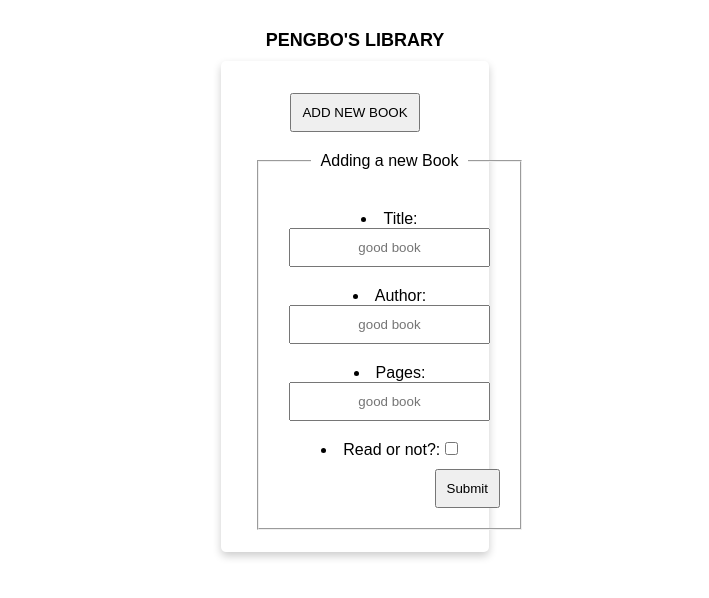
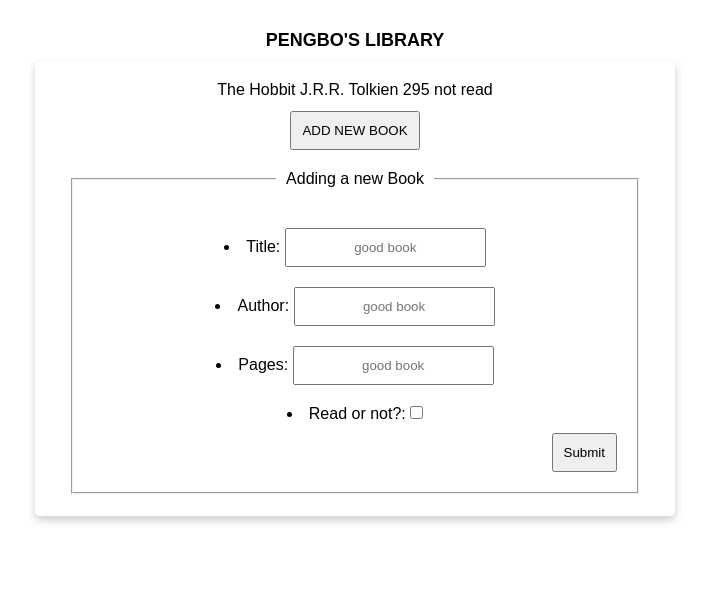
Before and after one commit to mapengbo0314/book-library, a plain HTML site: page index.html in a window 1280 px wide. Shown: the whole page, without its empty margins (285-994 px from the left). Drawn offline with Linux system fonts and the light colour scheme.

Commit message:
added the print function for init book

```diff
--- a/index.css
+++ b/index.css
@@ -13,7 +13,7 @@ h1 {
 .card {
   box-shadow: 0 4px 8px 0 rgba(0, 0, 0, 0.2);
   transition: 0.3s;
-  width: 20%;
+  width: 50%;
   border-radius: 5px;
 }
 
--- a/index.html
+++ b/index.html
@@ -3,10 +3,9 @@
 <html>
   <body>
     <h1>Pengbo's Library</h1>
-    <script src="script.js"></script>
     <link href="index.css" rel="stylesheet" type="text/css" />
     <div class="card">
-      <div class="booklist"></div>
+      <div id="booklist"></div>
       <div class="container">
         <button id="newBookFormButton">ADD NEW BOOK</button>
         <form id="newBookForm" class="box">
@@ -31,6 +30,6 @@
         </form>
       </div>
     </div>
+    <script src="script.js"></script>
   </body>
-  <script src="script.js"></script>
 </html>
--- a/script.js
+++ b/script.js
@@ -13,8 +13,9 @@ function addBookToLibrary(book) {
   myLibrary.push(book);
 }
 
-const theHobbit = new Books("The Hobbit ", "J.R.R. Tolkien", 295, false);
-
+const theHobbit = new Books("The Hobbit ", "J.R.R. Tolkien ", 295, false);
+const wrap = document.querySelector("#newBookForm li .text");
+console.log(wrap);
 addBookToLibrary(theHobbit);
 console.log(myLibrary);
 
@@ -24,6 +25,12 @@ function init() {
 
 function renderBookList() {
   let bookList = document.getElementById("booklist");
-  bookList.innerHTML = JSON.stringify(myLibrary);
+  var text = "";
+  Object.values(myLibrary[0]).forEach(function(k) {
+    text += k + " ";
+  });
+  bookList.innerHTML = text;
+  console.log(text);
 }
+
 init();
```
